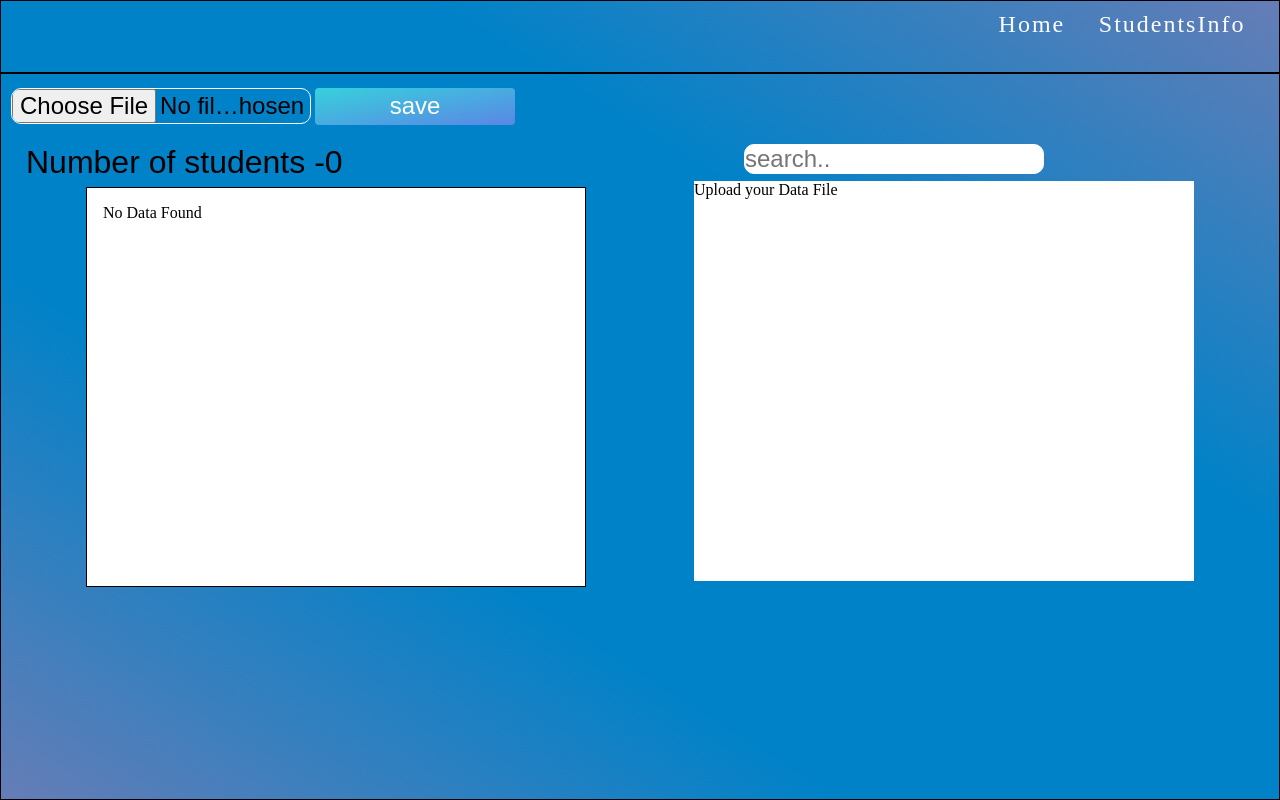
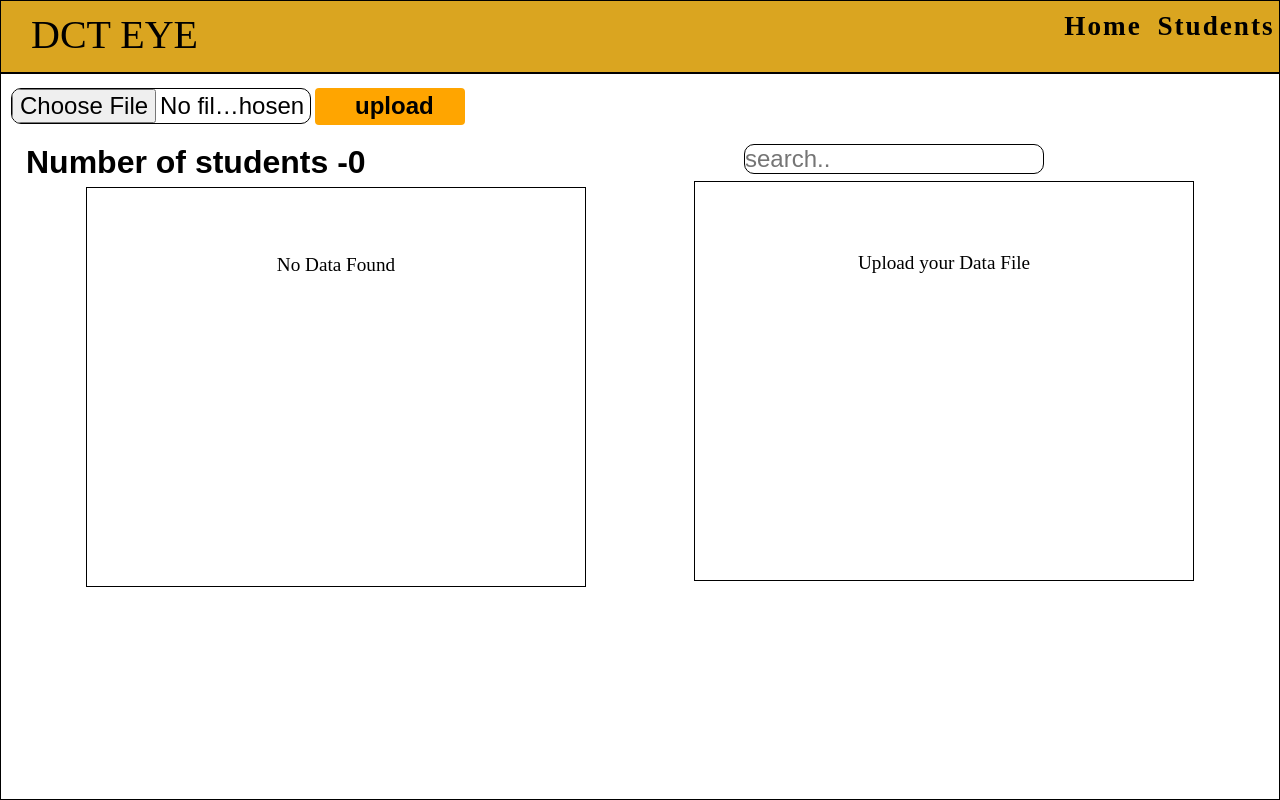
Before and after one commit to Mj-Techs/Student-tracker, a React (Create React App) app: page /students in a window 1280 px wide. Built offline with nearby package versions, Linux system fonts and the light colour scheme.

Commit message:
style update

```diff
--- a/src/components/Home.js
+++ b/src/components/Home.js
@@ -1,11 +1,7 @@
 import React from "react";
-
+import eye from "./eye.jpg";
 const Home = () => {
-  return (
-    <div>
-      <h1>Home Component</h1>
-    </div>
-  );
+  return <div className="home"></div>;
 };
 
 export default Home;
--- a/src/components/MessageGraph.js
+++ b/src/components/MessageGraph.js
@@ -14,7 +14,7 @@ const MessageGraph = () => {
   return (
     <div className="graph">
       {students.length === 0 ? (
-        "Upload your Data File"
+        <p className="Error__msg">Upload your Data File</p>
       ) : (
         <Chart
           width={"550px"}
--- a/src/components/Navbar.js
+++ b/src/components/Navbar.js
@@ -3,8 +3,11 @@ import { LinkWrapper, StyledLink } from "../styled";
 const Navbar = () => {
   return (
     <LinkWrapper>
-      <StyledLink to="/">Home</StyledLink>
-      <StyledLink to="/students">StudentsInfo</StyledLink>
+      <div className="logo__header">Dct eye</div>
+      <div className="link__wrapper">
+        <StyledLink to="/">Home</StyledLink>
+        <StyledLink to="/students">Students</StyledLink>
+      </div>
     </LinkWrapper>
   );
 };
--- a/src/components/ShowStudents.js
+++ b/src/components/ShowStudents.js
@@ -28,7 +28,7 @@ const ShowStudents = () => {
       </div>
       <List>
         {uniqStudents.length === 0 ? (
-          "No Data Found"
+          <p className="Error__msg">No Data Found</p>
         ) : (
           <div>
             {uniqStudents.map((ele, i) => {
--- a/src/components/StudentsInfo.js
+++ b/src/components/StudentsInfo.js
@@ -29,7 +29,7 @@ const StudentsInfo = () => {
         <div>
           <form onSubmit={handleSubmit}>
             <input type="file" onChange={handleFile} />
-            <Button type="submit">save</Button>
+            <Button type="submit">upload</Button>
           </form>
         </div>
       </Header>
--- a/src/index.css
+++ b/src/index.css
@@ -3,30 +3,38 @@
   padding: 0;
   box-sizing: border-box;
 }
+@import url("https://fonts.googleapis.com/css2?family=Dancing+Script:wght@700&family=Roboto&display=swap");
+
 ::-webkit-scrollbar {
   width: 10px;
 }
 ::-webkit-scrollbar-thumb {
-  background-image: linear-gradient(
-    to right top,
-    #667db6,
-    #0082c8,
-    #0082c8,
-    #667db6
-  );
+  background: #daa520;
 }
 input {
   width: 300px;
   font-size: 1.5rem;
-  border: 1px solid white;
+  border: 1px solid;
   border-radius: 10px;
   outline: none;
 }
-
+.link__wrapper {
+  display: flex;
+  justify-content: space-around;
+}
+.logo__header {
+  font-family: "Dancing Script";
+  margin-left: 20px;
+  font-size: 2.5rem;
+  padding-left: 10px;
+  text-align: center;
+  text-transform: uppercase;
+}
 .text {
   font-size: 2rem;
   font-family: sans-serif;
   margin-left: 20px;
+  font-weight: 600;
 }
 .list {
   width: 400px;
@@ -45,6 +53,11 @@ input {
   text-decoration: none;
   color: black;
 }
+.home {
+  height: 576px;
+  background-image: url("./components/eye.jpg");
+  background-size: cover;
+}
 .messageStats {
   display: flex;
   flex-direction: column;
@@ -58,6 +71,7 @@ input {
 span {
   font-size: 3rem;
   color: white;
+  font-weight: 700;
 }
 .table__container {
   width: 500px;
@@ -70,7 +84,8 @@ table {
   width: 100%;
   border-collapse: collapse;
   font-size: 2rem;
-  color: white;
+  color: black;
+  border: 3px;
 }
 th {
   height: 45px;
@@ -85,18 +100,24 @@ td {
   border-bottom: 1px solid #ddd;
 }
 tr:hover {
-  background-color: black;
+  background-color: white;
 }
 /* tr:nth-child(even) {
   background-color: #f2f2f2;
 } */
 .graph {
   margin-right: 80px;
-  /* margin-top: 20px; */
+  padding-top: 20px;
   width: 500px;
   height: 400px;
   background: white;
+  border: 1px solid;
 }
 .search {
   margin-left: 50px;
 }
+.Error__msg {
+  font-size: 1.2rem;
+  margin: 50px;
+  text-align: center;
+}
--- a/src/styled.js
+++ b/src/styled.js
@@ -3,7 +3,8 @@ import { Link } from "react-router-dom";
 export const Wrapper = styled.div`
   min-height: 100vh;
   min-width: 100vw;
-  background: linear-gradient(to right top, #667db6, #0082c8, #0082c8, #667db6);
+  /* background: linear-gradient(to right top, #c9d6ff, #e2e2e2); */
+  background: #daa520;
   display: grid;
   grid-template: 0.1fr 1fr/1fr;
 `;
@@ -12,11 +13,12 @@ export const Nav = styled.div`
 `;
 export const Main = styled.div`
   border: 1px solid;
+  background: #fff;
 `;
 
 export const LinkWrapper = styled.div`
   display: flex;
-  justify-content: flex-end;
+  justify-content: space-between;
   margin-top: 10px;
 `;
 export const StyledLink = styled(Link)`
@@ -24,21 +26,22 @@ export const StyledLink = styled(Link)`
   text-decoration: none;
   text-transform: capitalize;
   letter-spacing: 2px;
-  font-size: 1.5rem;
+  font-size: 1.7rem;
   display: inline-block;
   margin-right: 2.625%;
+  padding-right: 10px;
   text-align: center;
-  color: white;
-
+  color: black;
+  font-weight: 700;
   &:hover {
-    color: black;
+    color: white;
   }
 `;
 export const Button = styled.button`
   border: 0;
   outline: none;
-  background: linear-gradient(to right bottom, #36d1dc, #5b86e5);
-  color: white;
+  background: orange;
+  color: black;
   border-radius: 0.25rem;
   font-family: -system-ui, sans-serif;
   font-size: 1.5rem;
@@ -48,10 +51,11 @@ export const Button = styled.button`
   padding: 0.25rem 2.5rem;
   margin: 0.25rem;
   margin-right: 1rem;
-  width: 200px;
+  width: 150px;
+  font-weight: 600;
   cursor: pointer;
   &:hover {
-    color: black;
+    color: white;
     background: orange;
   }
 `;
```
Also changed, not shown: src/components/eye.jpg (added), 1 other file (tests, documents, lock files or other folders).
